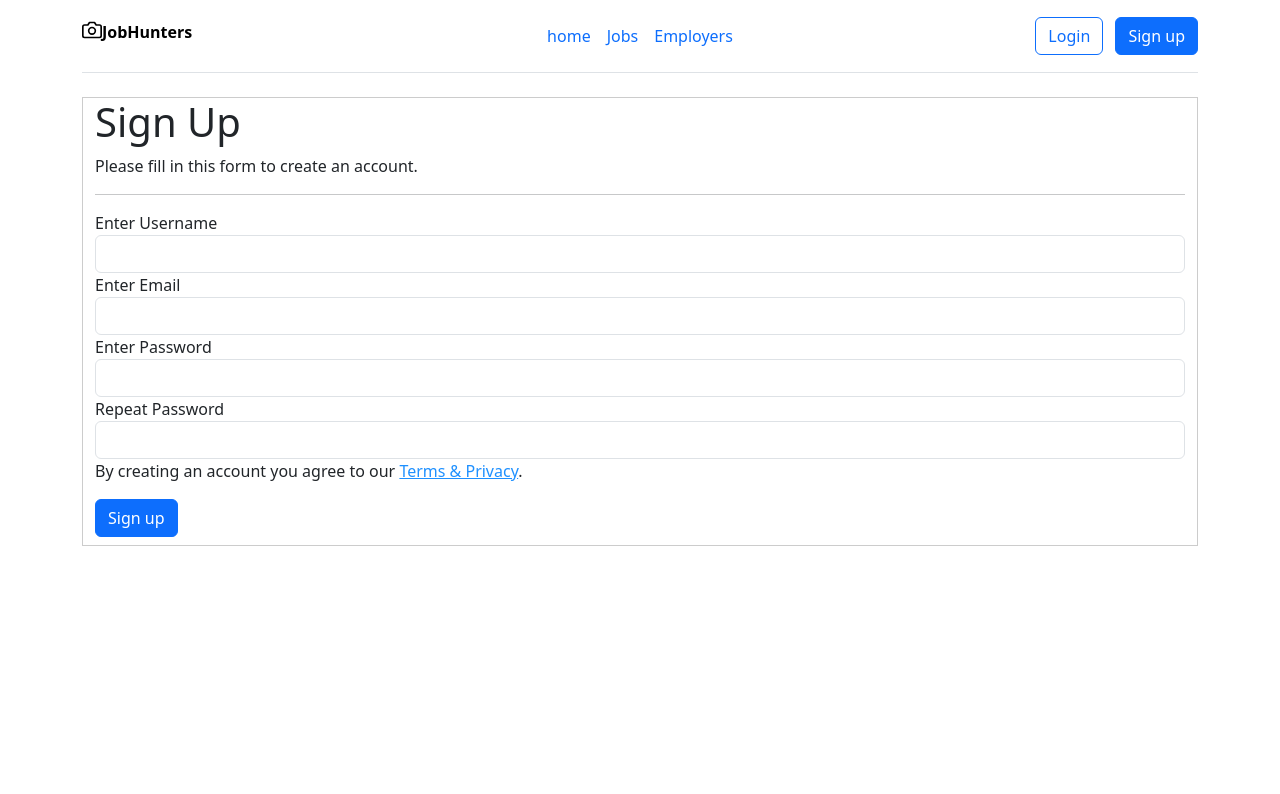
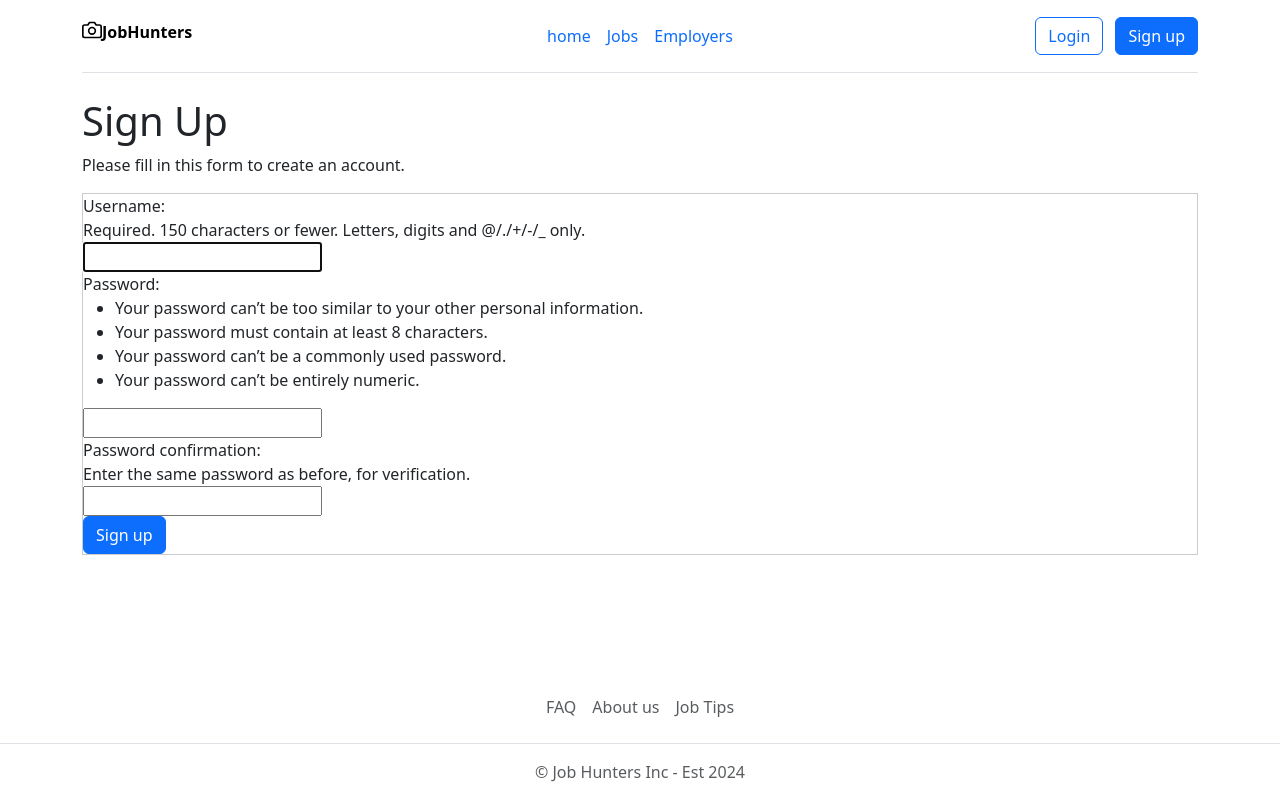
Before and after one commit to Hrafnkellh/group41-JobHunters, a Django app: page /users/sign_up in a window 1280 px wide. Shown: the top 794 px of the page. Run offline with Django 5.2, Linux system fonts and the light colour scheme.

Commit message:
you can log in but not out also need to figure out how to style
you can log in but have to restart to log out, also need to figure out how to style the forms + clean up code and implement the correct coding rules

```diff
--- a/JobHunters/JobHunters/settings.py
+++ b/JobHunters/JobHunters/settings.py
@@ -128,8 +128,8 @@ STATICFILES_DIRS = [
     os.path.join(BASE_DIR, 'static')
 ]
 
-LOGIN_URL = '/user/login'
-LOGIN_REDIRECT_URL = '/user/profile'
+LOGIN_URL = '/Users/log_in'
+LOGIN_REDIRECT_URL = '/Users/profile'
 
 
 # Default primary key field type
--- a/JobHunters/Users/urls.py
+++ b/JobHunters/Users/urls.py
@@ -4,10 +4,10 @@ from . import views
 
 urlpatterns = [
     path('', views.index, name='user_index'),
-    path('/sign_up', views.sign_up_index, name='sign_up_index'),
-    path('/log_in', views.log_in_index, name='log_in_index'),
+    #path('/sign_up', views.sign_up_index, name='sign_up_index'),
+    #path('/log_in', views.log_in_index, name='log_in_index'),
 
-    path('/sign_up', views.register, name='Register_User'),
-    path('/log_in', LoginView.as_view(template_name='user/log_in.html'), name = 'Log_In_User'),
-    path('/log_out', LogoutView.as_view(next_page='log_in'), name='Logout_User'),
+    path('/sign_up', views.register, name='register'),
+    path('/log_in', LoginView.as_view(template_name='Users/log_in.html'), name = 'log_in'),
+    path('/log_out', LogoutView.as_view(next_page=None), name='log_out'),
 ]
--- a/JobHunters/Users/views.py
+++ b/JobHunters/Users/views.py
@@ -1,21 +1,23 @@
-from django.shortcuts import render
+from django.shortcuts import render, redirect
+from django.contrib.auth.forms import UserCreationForm
 from django.http import HttpResponse
+from django.contrib.auth import logout
 
 # Create your views here.
 def index(request):
     return render(request, 'Users/index.html' )
 
-def sign_up_index(request):
+def register(request):
     return render(request, 'Users/sign_up.html' )
 
-def log_in_index(request):
+def log_in(request):
     return render(request, 'Users/log_in.html' )
 def register(request):
     if request.method == 'POST':
         form = UserCreationForm(data=request.POST)
         if form.is_valid():
             form.save()
-            return redirect('login')
+            return redirect('log_in')
     return render(request, 'Users/sign_up.html', {
         'form': UserCreationForm()
     })
--- a/JobHunters/templates/Users/sign_up.html
+++ b/JobHunters/templates/Users/sign_up.html
@@ -1,12 +1,17 @@
 {% extends 'base.html' %}
 {% block content %}
+    <h1>Sign Up</h1>
+    <p>Please fill in this form to create an account.</p>
     <form class="form form-horizontal" method="POST" style="border:1px solid #ccc">
         {% csrf_token %}
-        {{ form }}
-        <div class="container">
-          <h1>Sign Up</h1>
-          <p>Please fill in this form to create an account.</p>
-          <hr>
+        <div class="form-group">
+            {{ form }}
+        </div>
+
+        <div class="form-group">
+             <input type="submit" class="btn btn-primary" value="Sign up"/>
+        </div>
+          <!--<hr>
 
             <div class="form">
                 <label for="User-Id">Enter Username</label>
@@ -14,25 +19,18 @@
             </div>
 
             <div class="form">
-                <label for="Email-Id">Enter Email</label>
-                <input type="text" class="form-control" id="Email-Id" required>
-            </div>
-
-            <div class="form">
                 <label for="Psw-Id">Enter Password</label>
-                <input type="password" class="form-control" id="Psw-Id" name="Psw-Id" required>
+                <input type="password" class="form-control" id="pwd" name="pwd" required>
             </div>
 
             <div class="form">
                 <label for="Psw-Rpt_Id">Repeat Password</label>
-                <input type="password" class="form-control" id="Psw-Rpt_Id" name="Psw_Rpt_Id" required>
+                <input type="password" class="form-control" id="pwd_rpt" name="pwd_rpt" required>
             </div>
 
-            <div class="form"></div><!-- not sure if we are alowed to have this class here. -->
+            <div class="form"></div> not sure if we are alowed to have this class here.
                 <p>By creating an account you agree to our <a href="#" style="color:dodgerblue">Terms & Privacy</a>.</p>
-                <input type="submit" class="btn btn-primary" value="Sign up"/>
                 <h1></h1>
-            </div>
-        </div>
+            </div>-->
       </form>
 {% endblock %}
--- a/JobHunters/templates/navigation.html
+++ b/JobHunters/templates/navigation.html
@@ -13,17 +13,17 @@
         <li><a href="#" class="nav-link px-2">Jobs</a></li>
         <li><a href="#" class="nav-link px-2">Employers</a></li>
       </ul>
+
      {% if user.is_authenticated %}
         <div class="col-md-3 text-end">
-        <!--<button type="button" class="btn btn-primary">Sign-up</button>-->
-          <a href="#"><button type="button" class="btn btn-primary">Log out</button></a>
+          <a href="{% url 'log_out' %}">Logout</a>
       </div>
      {% else %}
       <div class="col-md-3 text-end">
-          <a href="{% url 'log_in_index' %}"><button type="button" class="btn btn-outline-primary me-2">Login</button></a>
-        <!--<button type="button" class="btn btn-primary">Sign-up</button>-->
-          <a href="{% url 'sign_up_index' %}"><button type="button" class="btn btn-primary">Sign up</button></a>
+          <a href="{% url 'log_in' %}"><button type="button" class="btn btn-outline-primary me-2">Login</button></a>
+          <a href="{% url 'register' %}"><button type="button" class="btn btn-primary">Sign up</button></a>
       </div>
      {% endif %}
+
     </header>
 </div>
```
Also changed, not shown: JobHunters/templates/Users/log_in.html (+10 -10 lines).
